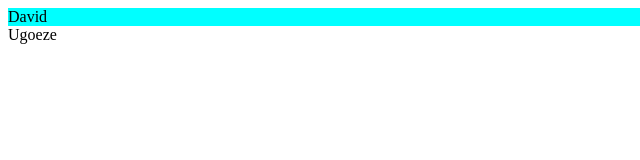
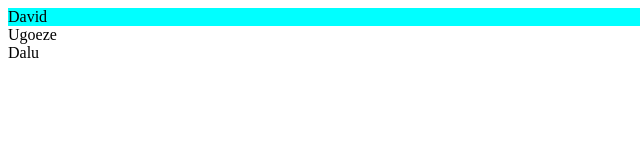
Before and after one commit to ike-njoku/git-tutorial, a plain HTML site: page index.html in a window 1280 px wide. Shown: the full height of the page, 0-640 px from the left. Drawn offline with Linux system fonts and the light colour scheme.

Commit message:
Added Dalu

```diff
--- a/index.html
+++ b/index.html
@@ -1,5 +1,6 @@
 <!DOCTYPE html>
 <html lang="en">
+
 <head>
   <meta charset="UTF-8" />
   <meta http-equiv="X-UA-Compatible" content="IE=edge" />
@@ -10,5 +11,7 @@
 <body>
   <div style="background-color: aqua">David</div>
   <div>Ugoeze</div>
+  <div>Dalu</div>
 </body>
+
 </html>
```
Lines whose indentation alone changed are shown as unchanged.
